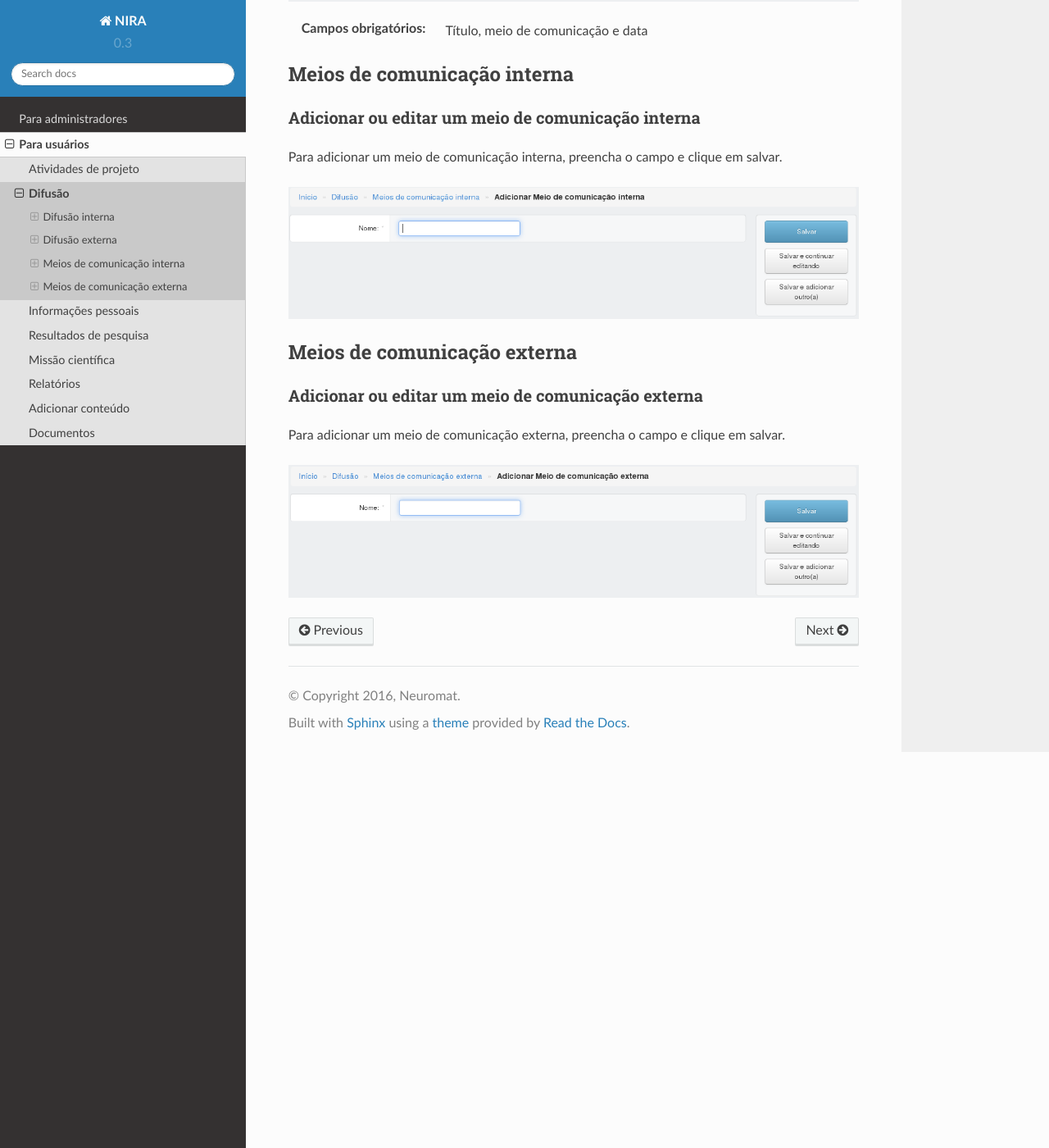
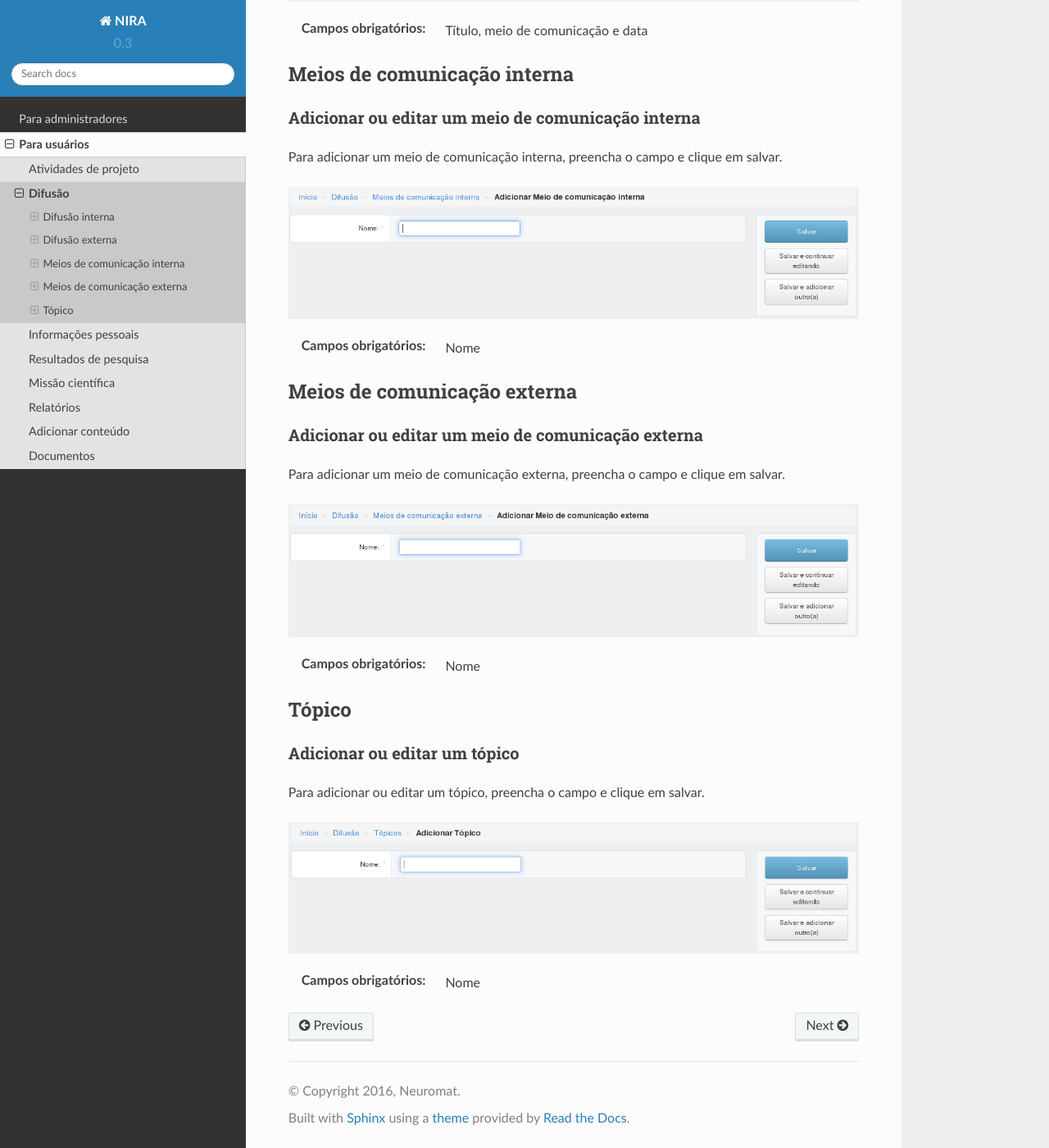
Before and after one commit to neuromat/intranet, a Sphinx documentation site: the page built from docs/source/dissemination/main.rst, in a window 1280 px wide and 1400 px high, scrolled down 1686 px. Shown: the whole window at 82% size. Built offline with Sphinx 7.4.7 and the Read the Docs theme 2.0.0, drawn with Linux system fonts in a browser that asks for light colours.

Commit message:
NIRA Docs, dissemination update

```diff
--- a/docs/source/dissemination/main.rst
+++ b/docs/source/dissemination/main.rst
@@ -31,7 +33,7 @@ Adicionar ou editar uma difusão externa
 
 Para adicionar ou editar uma difusão externa, preencha os campos e clique em salvar.
 
-.. image:: images/external.png
+.. image:: imagens/externa.png
 
 :Campos obrigatórios:
 	Título, meio de comunicação e data
@@ -47,7 +49,10 @@ Adicionar ou editar um meio de comunicação interna
 
 Para adicionar um meio de comunicação interna, preencha o campo e clique em salvar.
 
-.. image:: images/internal_com.png
+.. image:: imagens/comunic_interna.png
+
+:Campos obrigatórios:
+	Nome
 
 
 ****************************
@@ -60,4 +65,23 @@ Adicionar ou editar um meio de comunicação externa
 
 Para adicionar um meio de comunicação externa, preencha o campo e clique em salvar.
 
-.. image:: images/external_com.png
+.. image:: imagens/comunic_externa.png
+
+:Campos obrigatórios:
+	Nome
+
+
+******
+Tópico
+******
+
+-----------------------------
+Adicionar ou editar um tópico
+-----------------------------
+
+Para adicionar ou editar um tópico, preencha o campo e clique em salvar.
+
+.. image:: imagens/topico.png
+
+:Campos obrigatórios:
+	Nome
```
Also changed, not shown: other parts of docs/source/dissemination/main.rst (+4 -2 lines), docs/source/dissemination/imagens/comunic_externa.png (renamed from docs/source/dissemination/images/external_com.png), docs/source/dissemination/imagens/comunic_interna.png (renamed from docs/source/dissemination/images/internal_com.png), docs/source/dissemination/imagens/disseminacao.png (renamed from docs/source/dissemination/images/dissemination.png), docs/source/dissemination/imagens/externa.png (renamed from docs/source/dissemination/images/external.png), docs/source/dissemination/imagens/interna.png (renamed from docs/source/dissemination/images/internal.png), docs/source/dissemination/imagens/topico.png (renamed from docs/source/dissemination/images/topic.png).
